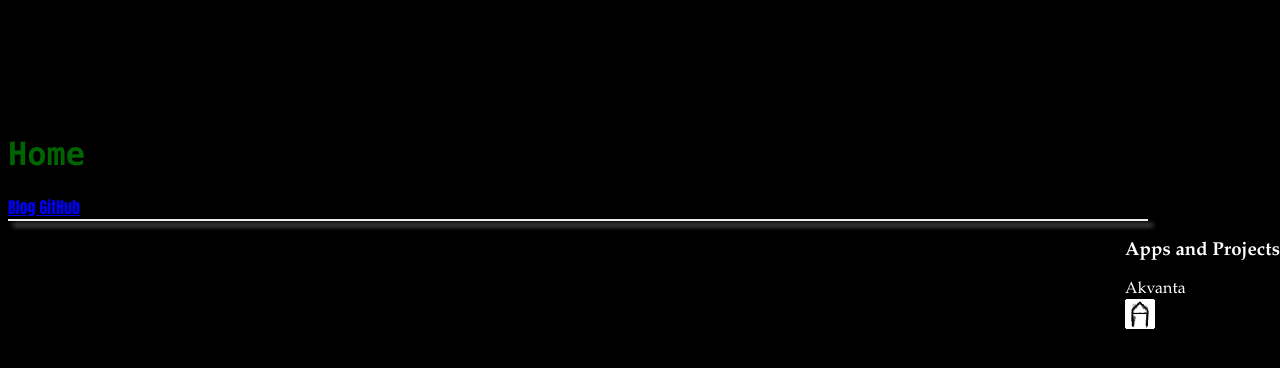
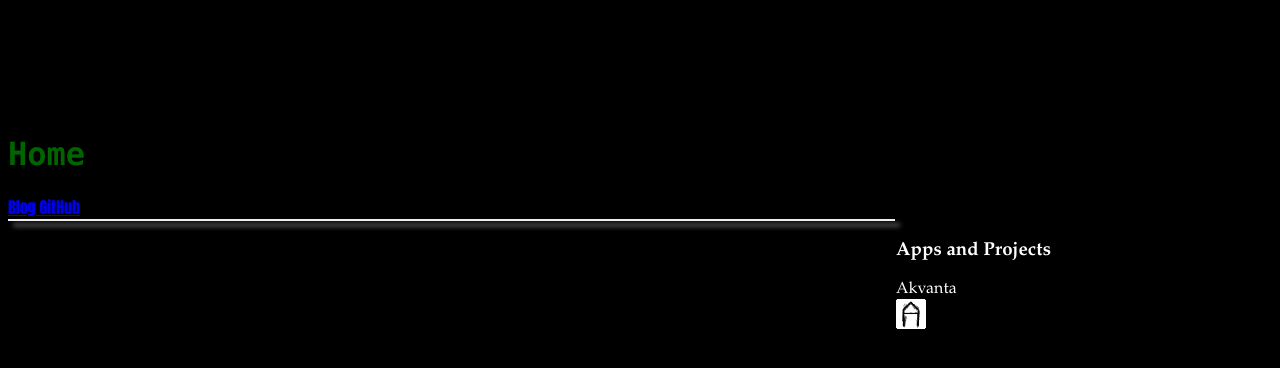
Before and after one commit to Romulus10/Romulus10.github.io, a PHP site: page / in a window 1280 px wide. Shown: the top 368 px of the page. Run offline with PHP 8.4, Linux system fonts and the light colour scheme.

Commit message:
Changed formatting.

```diff
--- a/page.css
+++ b/page.css
@@ -18,10 +18,11 @@ body {
 aside {
 	position: absolute;
 	right: 0px;
+	width: 30%;
 }
 
 main {
-    width: 90%;
+    width: 70%;
     box-shadow: 5px 5px 5px #999999;
     border-width: 1px;
     border-style: ridge;
```
